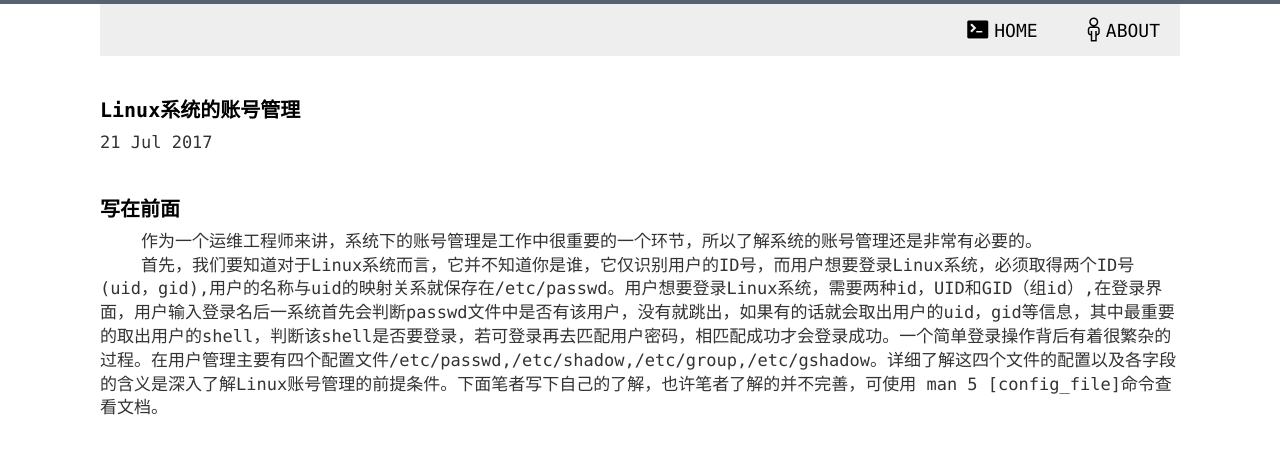
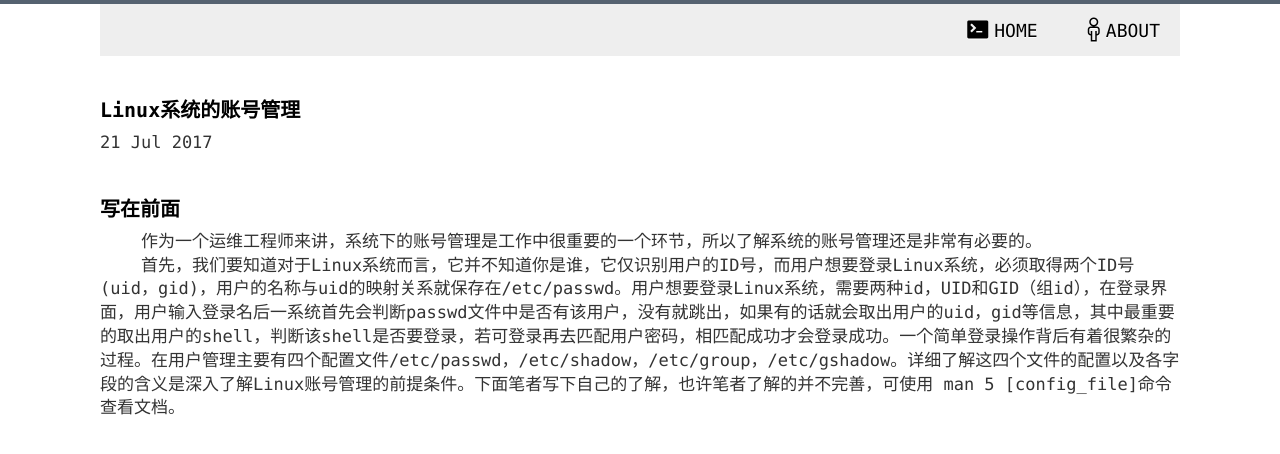
Before and after one commit to yangzhih/yangzhih.github.com, a Jekyll site: the page built from _posts/2017-07-21-linux-userandgroupmanage.md, in a window 1280 px wide and 1400 px high. Shown: the top 454 px of the window. Built offline with Jekyll 4.4.1, drawn with Linux system fonts in a browser that asks for light colours; comment, search, counter and statistics services are not loaded; some of the changed text lies outside the part shown.

Commit message:
add blog

```diff
--- a/_posts/2017-07-21-linux-userandgroupmanage.md
+++ b/_posts/2017-07-21-linux-userandgroupmanage.md
@@ -9,7 +9,7 @@ comments: false
 
 ## 写在前面
 &nbsp;&nbsp;&nbsp;&nbsp;作为一个运维工程师来讲，系统下的账号管理是工作中很重要的一个环节，所以了解系统的账号管理还是非常有必要的。<br/>
-&nbsp;&nbsp;&nbsp;&nbsp;首先，我们要知道对于Linux系统而言，它并不知道你是谁，它仅识别用户的ID号，而用户想要登录Linux系统，必须取得两个ID号(uid，gid),用户的名称与uid的映射关系就保存在/etc/passwd。用户想要登录Linux系统，需要两种id，UID和GID（组id）,在登录界面，用户输入登录名后一系统首先会判断passwd文件中是否有该用户，没有就跳出，如果有的话就会取出用户的uid，gid等信息，其中最重要的取出用户的shell，判断该shell是否要登录，若可登录再去匹配用户密码，相匹配成功才会登录成功。一个简单登录操作背后有着很繁杂的过程。在用户管理主要有四个配置文件/etc/passwd,/etc/shadow,/etc/group,/etc/gshadow。详细了解这四个文件的配置以及各字段的含义是深入了解Linux账号管理的前提条件。下面笔者写下自己的了解，也许笔者了解的并不完善，可使用 man 5 [config_file]命令查看文档。
+&nbsp;&nbsp;&nbsp;&nbsp;首先，我们要知道对于Linux系统而言，它并不知道你是谁，它仅识别用户的ID号，而用户想要登录Linux系统，必须取得两个ID号(uid，gid)，用户的名称与uid的映射关系就保存在/etc/passwd。用户想要登录Linux系统，需要两种id，UID和GID（组id），在登录界面，用户输入登录名后一系统首先会判断passwd文件中是否有该用户，没有就跳出，如果有的话就会取出用户的uid，gid等信息，其中最重要的取出用户的shell，判断该shell是否要登录，若可登录再去匹配用户密码，相匹配成功才会登录成功。一个简单登录操作背后有着很繁杂的过程。在用户管理主要有四个配置文件/etc/passwd，/etc/shadow，/etc/group，/etc/gshadow。详细了解这四个文件的配置以及各字段的含义是深入了解Linux账号管理的前提条件。下面笔者写下自己的了解，也许笔者了解的并不完善，可使用 man 5 [config_file]命令查看文档。
 
 ### /etc/passwd 文件详解
 
@@ -24,7 +24,7 @@ passwd配置文件每行为一个账号记录使用“:”作为分隔符分为
    &nbsp;&nbsp;&nbsp;CentOS6和以前版本，uid在1-500之间，为系统用户；CentOS7版本中，uid在1-1000之间，为系统用户。<br/>
    &nbsp;&nbsp;&nbsp;CentOS6和以前版本，uid大于等于500，为一般用户；CentOS7版本中，uid大于等于1000，为一般用户。<br/>
    &nbsp;&nbsp;&nbsp;由于系统根据uid识别用户类型，所以不要轻易改变passwd文件，尤其是管理员用户。<br/>
-4，用户组id,该ID号用户和/etc/group文件相关，对应于组名和gid。<br/>
+4，用户组id，该ID号用户和/etc/group文件相关，对应于组名和gid。<br/>
 5，用户的描述信息。<br/>
 6，用户家目录。<br/>
 7，用户使用的shell类型，当用户shell为/sbin/nologin时，用户不能登录。<br/>
@@ -48,13 +48,13 @@ passwd配置文件每行为一个账号记录使用“:”作为分隔符分为
 9，保留。<br/>
 
 ### /etc/group  /etc/gshadow 文件简述
-在了解完passwd和shadow配置文件之后，我想对于理解group和gshadow文件已经是什么难事。这里就简述一下两个文件的文件结构含义。<br/>
+&nbsp;&nbsp;&nbsp;&nbsp;在了解完passwd和shadow配置文件之后，我想对于理解group和gshadow文件已经是什么难事。这里就简述一下两个文件的文件结构含义。<br/>
 group配置文件也是每行表示一条记录，以“:”作为分隔符，各个字段的含义为：【group_name:passwd:GID:user_list】<br/>
-gshadow文件各字段含义如下【group_name:passwd:group_adminster:members】<br/>
+&nbsp;&nbsp;&nbsp;&nbsp;gshadow文件各字段含义如下【group_name:passwd:group_adminster:members】<br/>
 这里有两个值得注意的地方：1，group的用户列表中默认只保存以该组为附加组的成员；2，gshadow文件的members字段必须与group的user_list一致。<br/>
 
 
-只有简单的了解了上面的四个配置文件，才能更好的了解Linux系统的账号管理的功能，下面就来讲讲Linux系统的账号管理，我把该功能分为三个部分来讲，分别为用户管理，口令管理和用户组管理。
+&nbsp;&nbsp;&nbsp;&nbsp;只有简单的了解了上面的四个配置文件，才能更好的了解Linux系统的账号管理的功能，下面就来讲讲Linux系统的账号管理，我把该功能分为三个部分来讲，分别为用户管理，口令管理和用户组管理。
 ## 用户管理
 
 用户的管理可分为用户的新增，更改，删除。
```
